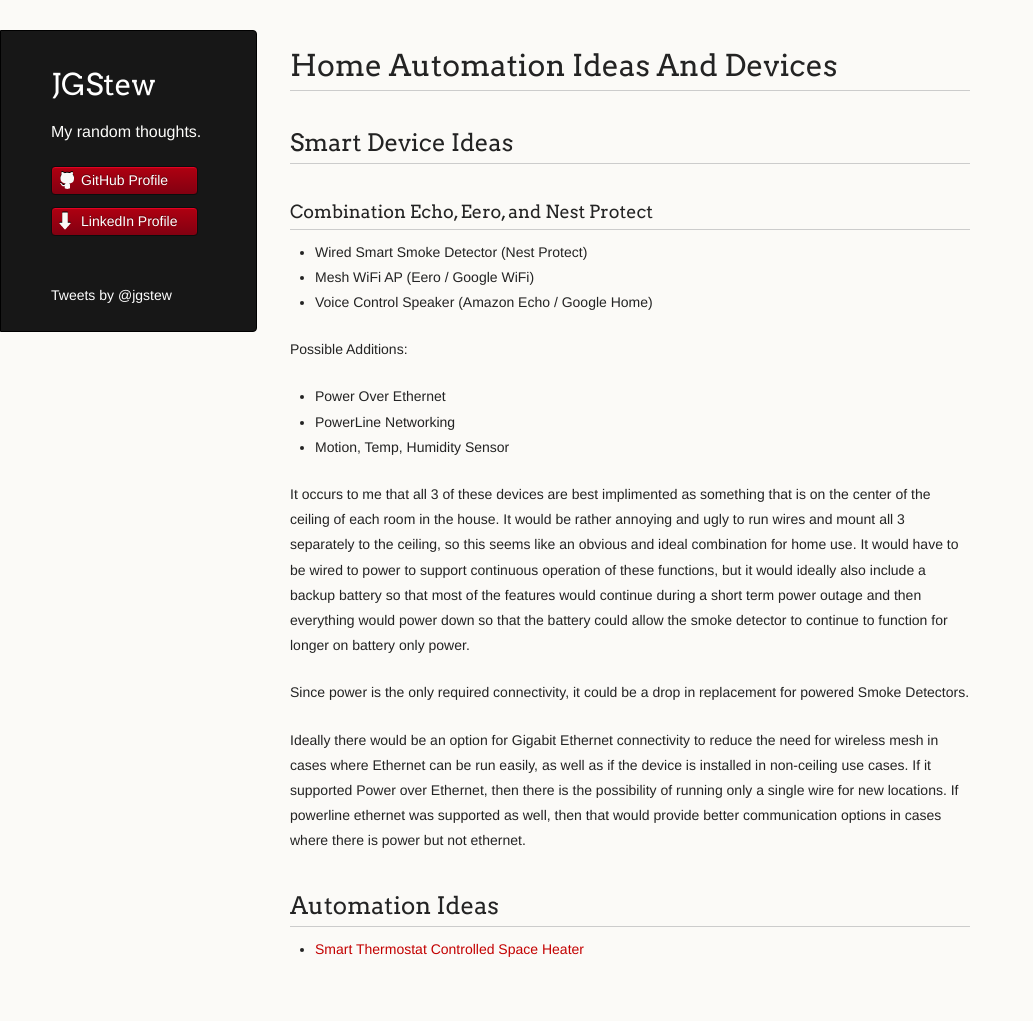
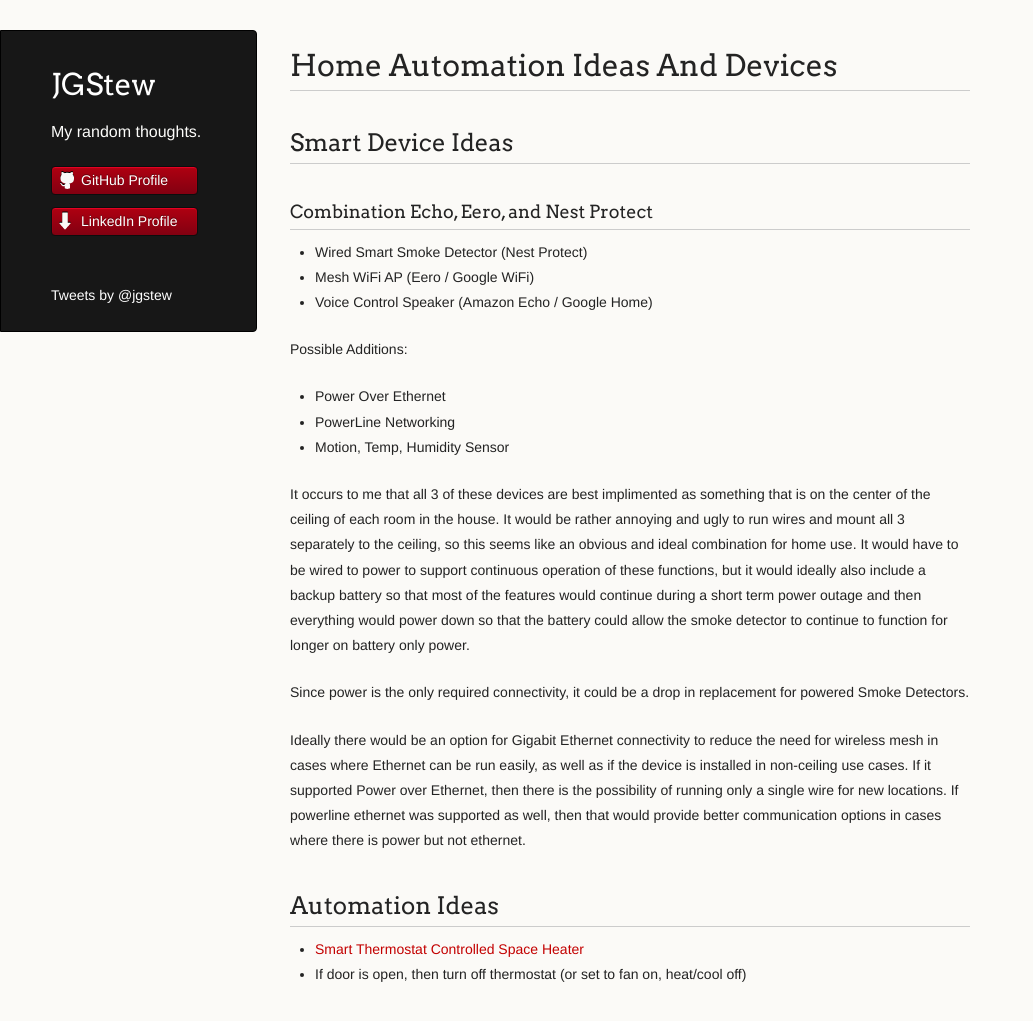
Before and after one commit to jgstew/jgstew.github.io, a Jekyll site: the page built from _posts/2017-03-05-Home-Automation-Ideas-and-Devices.md, in a window 1280 px wide and 1059 px high. Shown: the top 1021 px of the window, without its empty margins (0-1033 px from the left). Built offline with Jekyll 4.4.1, drawn with Linux system fonts in a browser that asks for light colours; comment, search, counter and statistics services are not loaded.

Commit message:
Update 2017-03-05-Home-Automation-Ideas-and-Devices.md

```diff
--- a/_posts/2017-03-05-Home-Automation-Ideas-and-Devices.md
+++ b/_posts/2017-03-05-Home-Automation-Ideas-and-Devices.md
@@ -25,3 +25,4 @@ Ideally there would be an option for Gigabit Ethernet connectivity to reduce the
 ## Automation Ideas
 
 - [Smart Thermostat Controlled Space Heater](https://github.com/jgstew/jgstew.github.io/blob/master/_posts/2016-12-20-Using-a-Nest-Thermostat-to-control-a-space-heater.md)
+- If door is open, then turn off thermostat (or set to fan on, heat/cool off)
```
